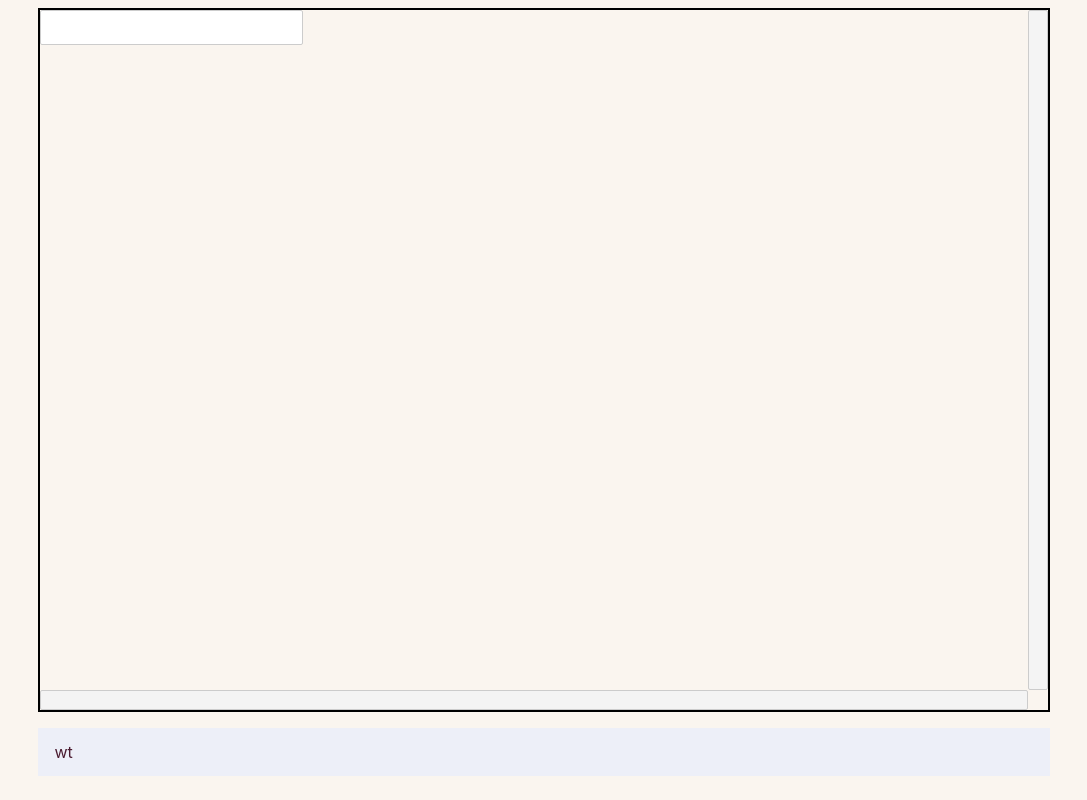
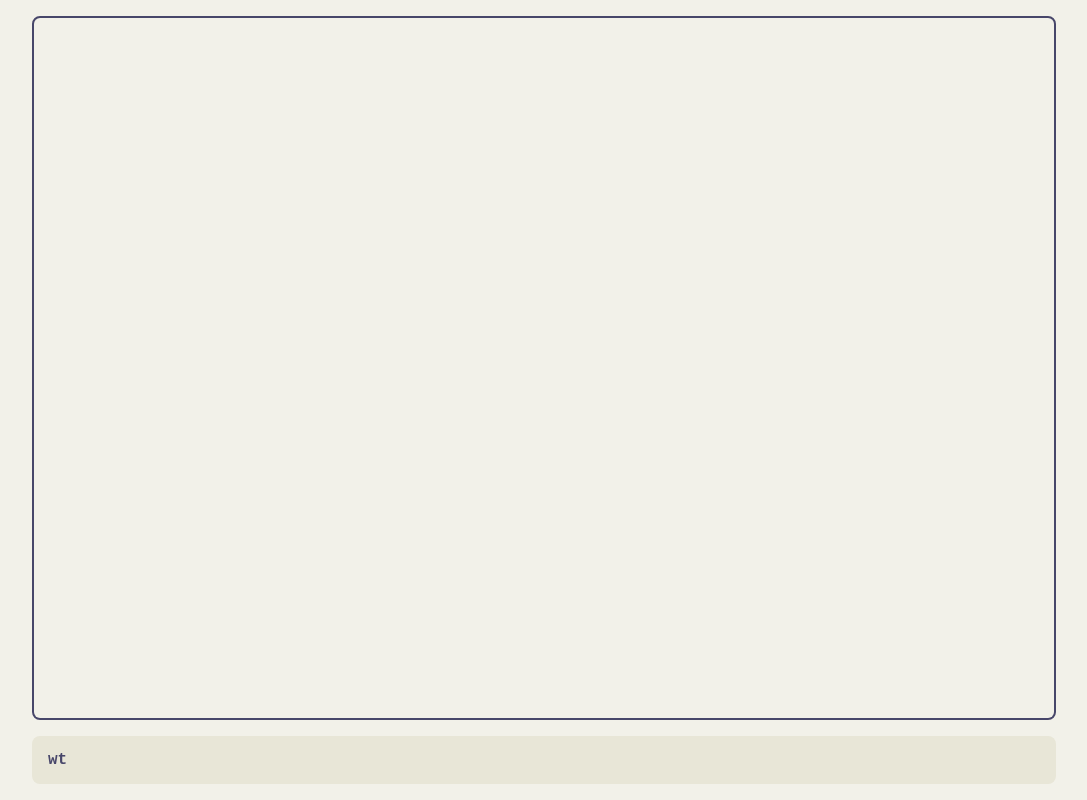
Before and after one commit to josh-yates/layowt, a Svelte app: page / in a window 1280 px wide. Shown: the whole page, without its empty margins (96-1183 px from the left). Built offline with nearby package versions, Linux system fonts and the light colour scheme.

Commit message:
Further styling

```diff
--- a/public/global.css
+++ b/public/global.css
@@ -1,7 +1,8 @@
 :root {
-	--bg-colour: #FAF5EF;
-	--fg-colour: #4B1B30;
-	--bg-colour__secondary: #EDEFF8;
+	--bg-colour: #f2f1e9;
+	--fg-colour: #48476a;
+	--bg-colour__secondary: #e8e6d7;
+	--fg-colour__secondary: #807fa9;
 }
 
 * {
@@ -18,61 +19,12 @@ body {
 	background-color: var(--bg-colour);
 	color: var(--fg-colour);
 	margin: 0;
-	padding: 8px;
+	padding: 0;
 	box-sizing: border-box;
-	font-family: -apple-system, BlinkMacSystemFont, "Segoe UI", Roboto, Oxygen-Sans, Ubuntu, Cantarell, "Helvetica Neue", sans-serif;
+	font-family: monospace;
+	font-size: 1rem;
 	display: flex;
 	flex-direction: column;
 	align-items: center;
 	justify-content: space-between;
 }
-
-a {
-	color: rgb(0,100,200);
-	text-decoration: none;
-}
-
-a:hover {
-	text-decoration: underline;
-}
-
-a:visited {
-	color: rgb(0,80,160);
-}
-
-label {
-	display: block;
-}
-
-input, button, select, textarea {
-	font-family: inherit;
-	font-size: inherit;
-	-webkit-padding: 0.4em 0;
-	padding: 0.4em;
-	margin: 0 0 0.5em 0;
-	box-sizing: border-box;
-	border: 1px solid #ccc;
-	border-radius: 2px;
-}
-
-input:disabled {
-	color: #ccc;
-}
-
-button {
-	color: #333;
-	background-color: #f4f4f4;
-	outline: none;
-}
-
-button:disabled {
-	color: #999;
-}
-
-button:not(:disabled):active {
-	background-color: #ddd;
-}
-
-button:focus {
-	border-color: #666;
-}
--- a/src/App.svelte
+++ b/src/App.svelte
@@ -35,9 +35,18 @@
 <style>
 	main {
 		width: 80%;
+		margin-top: 1rem;
 		flex-grow: 1;
 		flex-shrink: 0;
 		display: grid;
+		background-color: var(--fg-colour);
+		column-gap: 2px;
+		row-gap: 2px;
+		border: 2px solid var(--fg-colour);
+		border-radius: 0.5rem;
+		overflow: hidden;
+		min-height: 0;
+		min-width: 0;
 	}
 
 	.command {
@@ -50,6 +59,11 @@
 		flex-direction: row;
 		align-items: center;
 		justify-content: start;
+		font-weight: 900;
+		margin: 1rem 0;
+		border-radius: 0.5rem;
+		overflow: hidden;
+		white-space: nowrap;
 	}
 
 	@media (min-width: 640px) {
--- a/src/components/Pane.svelte
+++ b/src/components/Pane.svelte
@@ -11,7 +11,11 @@
 
 <div class="pane" {style}>
     <div class="command-holder">
-        <input bind:value={pane.content} on:input={input} />
+        <textarea
+            class="command-input"
+            bind:value={pane.content}
+            on:input={input}
+        />
     </div>
     <button class="vertical" on:click={splitVertical}>Split vertical</button>
     <button class="horizontal" on:click={splitHorizontal}
@@ -21,30 +25,60 @@
 
 <style>
     .pane {
-        --button-thickness: 20px;
+        background-color: var(--bg-colour);
+        --button-thickness: 1rem;
         display: grid;
         grid-template-columns: auto var(--button-thickness);
         grid-template-rows: auto var(--button-thickness);
-        border: 2px solid black;
         overflow: auto;
+        min-height: 0;
+        min-width: 0;
     }
 
     .command-holder {
+        padding: 0.5rem 0 0 0.5rem;
         grid-row: 1;
         grid-column: 1;
     }
 
+    .command-input {
+        resize: none;
+        height: 100%;
+        width: 100%;
+        border: none;
+        background-color: transparent;
+        outline: none;
+    }
+
+    .command-input:focus {
+        border: none;
+        outline: none;
+    }
+
     button {
         font-size: 0;
+        opacity: 0;
+        border: none;
+        background-color: var(--fg-colour__secondary);
+    }
+
+    button:hover {
+        opacity: 1;
     }
 
     button.vertical {
+        margin-top: 1rem;
         grid-row: 1;
         grid-column: 2;
+        border-top-left-radius: 1rem;
+        border-bottom-left-radius: 1rem;
     }
 
     button.horizontal {
         grid-row: 2;
         grid-column: 1;
+        margin-left: 1rem;
+        border-top-left-radius: 1rem;
+        border-top-right-radius: 1rem;
     }
 </style>
```
